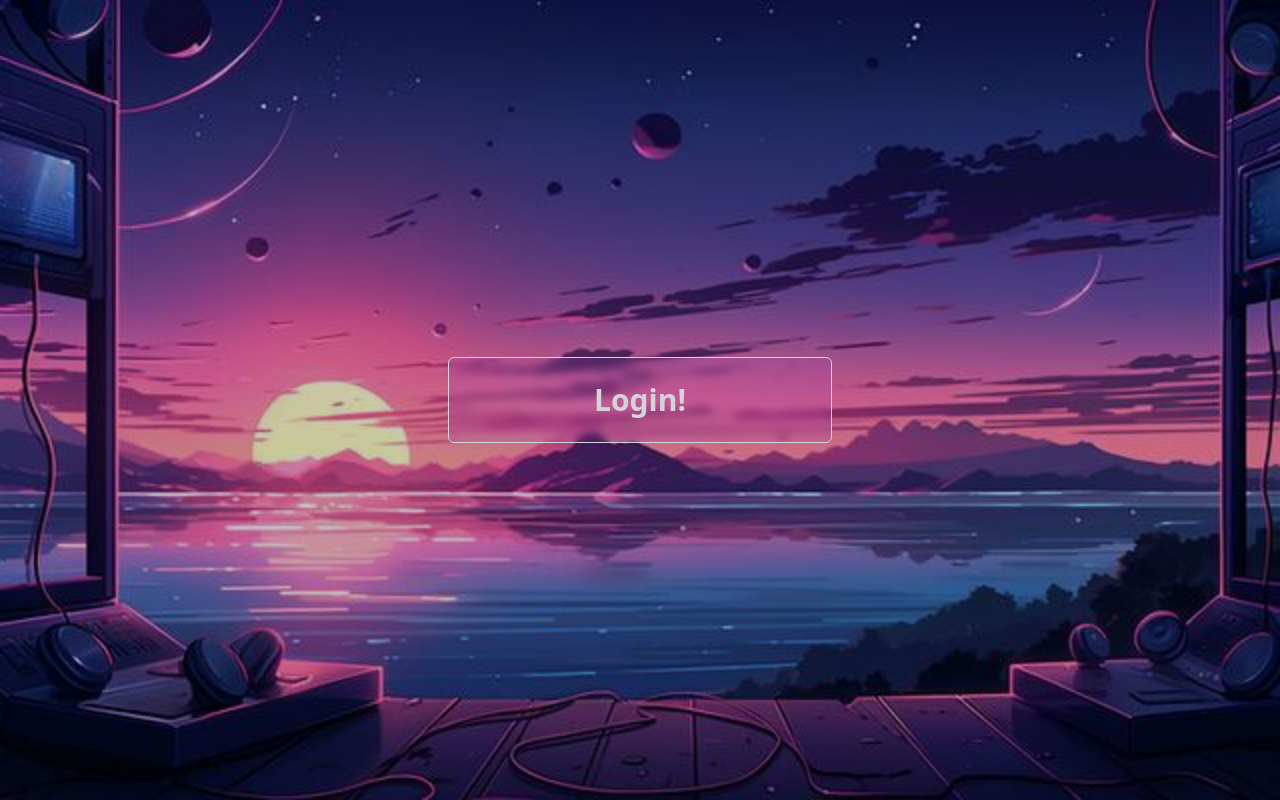
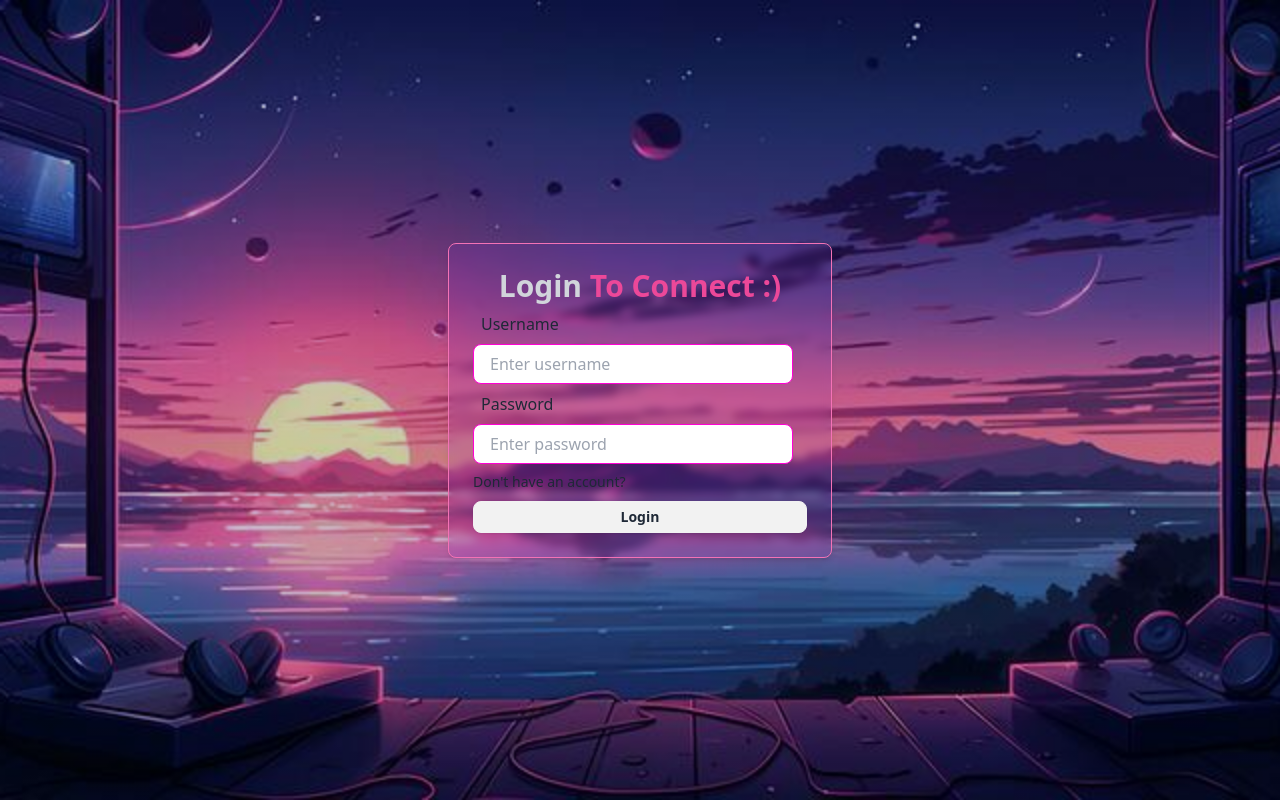
Before and after one commit to ShreyAswal/Connect, a React (Vite) app in the folder frontend/: page / in a window 1280 px wide. Built offline with nearby package versions, Linux system fonts and the light colour scheme.

Commit message:
Login & Signup UI designed

```diff
--- a/frontend/src/pages/login/Login.jsx
+++ b/frontend/src/pages/login/Login.jsx
@@ -1,12 +1,49 @@
-
 const Login = () => {
   return (
-    <div className='flex flex-col items-center justify-center min-w-96 mx-auto'>
-        <div className='w-full p-6 bg-purple-600 rounded-md bg-clip-padding backdrop-filter backdrop-blur-sm bg-opacity-10 border border-gray-300'>
-        <h1 className='text-3xl font-semibold text-center text-gray-300'>Login!</h1>
-        </div>
+    <div className="flex flex-col items-center justify-center min-w-96 mx-auto">
+      <div className="w-full p-6 rounded-lg shadow-md bg-purple-600 bg-clip-padding backdrop-filter backdrop-blur-sm bg-opacity-10 border border-pink-400">
+        <h1 className="text-3xl font-semibold text-center text-gray-300">
+          Login
+          <span className="text-pink-500"> To Connect :)</span>
+        </h1>
+
+        <form>
+          <div>
+            <lable className="label p-2">
+              <span className="text-base label-text">Username</span>
+            </lable>
+            <input
+              type="text"
+              placeholder="Enter username"
+              className="input input-bordered input-secondary max-w-xs w-full h-10"
+            />
+          </div>
+
+          <div>
+            <lable className="label p-2">
+              <span className="text-base label-text">Password</span>
+            </lable>
+            <input
+              type="password"
+              placeholder="Enter password"
+              className="input input-bordered input-secondary max-w-xs w-full h-10"
+            />
+          </div>
+
+          <a
+            href="#"
+            className="text-sm hover:underline hover:text-pink-600 mt-2 inline-block"
+          >
+            {"Don't"} have an account?
+          </a>
+
+          <div>
+            <button className="btn btn-block btn-sm mt-2">Login</button>
+          </div>
+        </form>
+      </div>
     </div>
-  )
-}
+  );
+};
 
 export default Login;
--- /dev/null
+++ b/frontend/src/pages/signup/GenderCheckbox.jsx
@@ -0,0 +1,21 @@
+const GenderCheckbox = () => {
+  return (
+    <div className='flex'>
+      <div className='form-control'>
+        <label className='label gap-2 cursor-pointer'>
+            <span className='label-text'>Male</span>
+            <input type='checkbox' className='checkbox checkbox-primary border-slate-900' />
+        </label>
+      </div>
+
+      <div className='form-control'>
+        <label className='label gap-2 cursor-pointer'>
+            <span className='label-text'>Female</span>
+            <input type='checkbox' className=' checkbox checkbox-secondary border-slate-900' />
+        </label>
+      </div>
+    </div>
+  )
+}
+
+export default GenderCheckbox
--- a/frontend/src/pages/signup/SignUp.jsx
+++ b/frontend/src/pages/signup/SignUp.jsx
@@ -1,10 +1,72 @@
+import GenderCheckbox from "./GenderCheckbox";
 
 const SignUp = () => {
   return (
-    <div>
+    <div className="flex flex-col items-center justify-center min-w-96 mx-auto">
+      <div className="w-full p-6 rounded-lg shadow-md bg-gray-400 bg-clip-padding backdrop-filter backdrop-blur-lg bg-opacity-0">
+        <h1 className="text-3xl font-semibold text-center text-gray-300">
+          Signup
+          <span className="text-pink-500"> To Connect :)</span>
+        </h1>
 
+        <form>
+          <div>
+            <label className="label p-2">
+              <span className="text-base label-text">Full Name</span>
+            </label>
+            <input
+              type='text'
+              placeholder="Monkey D Luffy"
+              className="w-full input input-bordered h-10"
+            />
+          </div>
+
+          <div>
+            <label className="label p-2">
+              <span className="text-base label-text">Username</span>
+            </label>
+            <input
+              type='text'
+              placeholder="Luffy"
+              className="w-full input input-bordered h-10"
+            />
+          </div>
+
+          <div>
+            <label className="label p-2">
+              <span className="text-base label-text">Password</span>
+            </label>
+            <input
+              type='password'
+              placeholder="Enter Password"
+              className="w-full input input-bordered h-10"
+            />
+          </div>
+
+          <div>
+            <label className="label p-2">
+              <span className="text-base label-text">Confirm Password</span>
+            </label>
+            <input
+              type='password'
+              placeholder="Enter Password"
+              className="w-full input input-bordered h-10"
+            />
+          </div>
+
+          <GenderCheckbox/>
+
+          <a className='text-sm hover:underline hover:text-pink-600 mt-2 inline-block' href='#'>
+            Already have an account?
+          </a>
+
+          <div>
+            <button className='btn btn-block btn-sm mt-2 border border-slate-700'>Sign Up</button>
+          </div>
+        </form>
+      </div>
     </div>
-  )
-}
+  );
+};
 
-export default SignUp
+export default SignUp;
```
